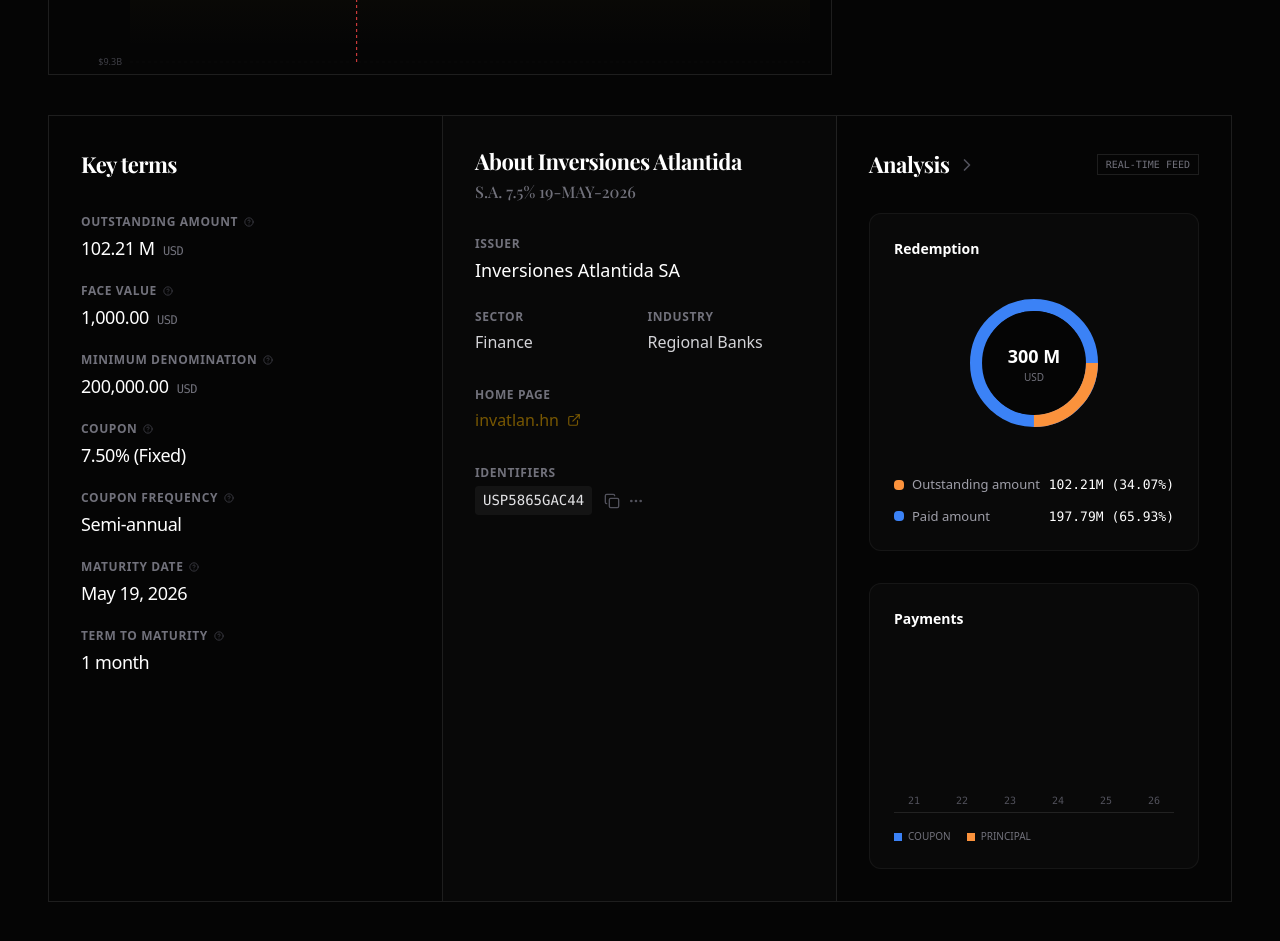
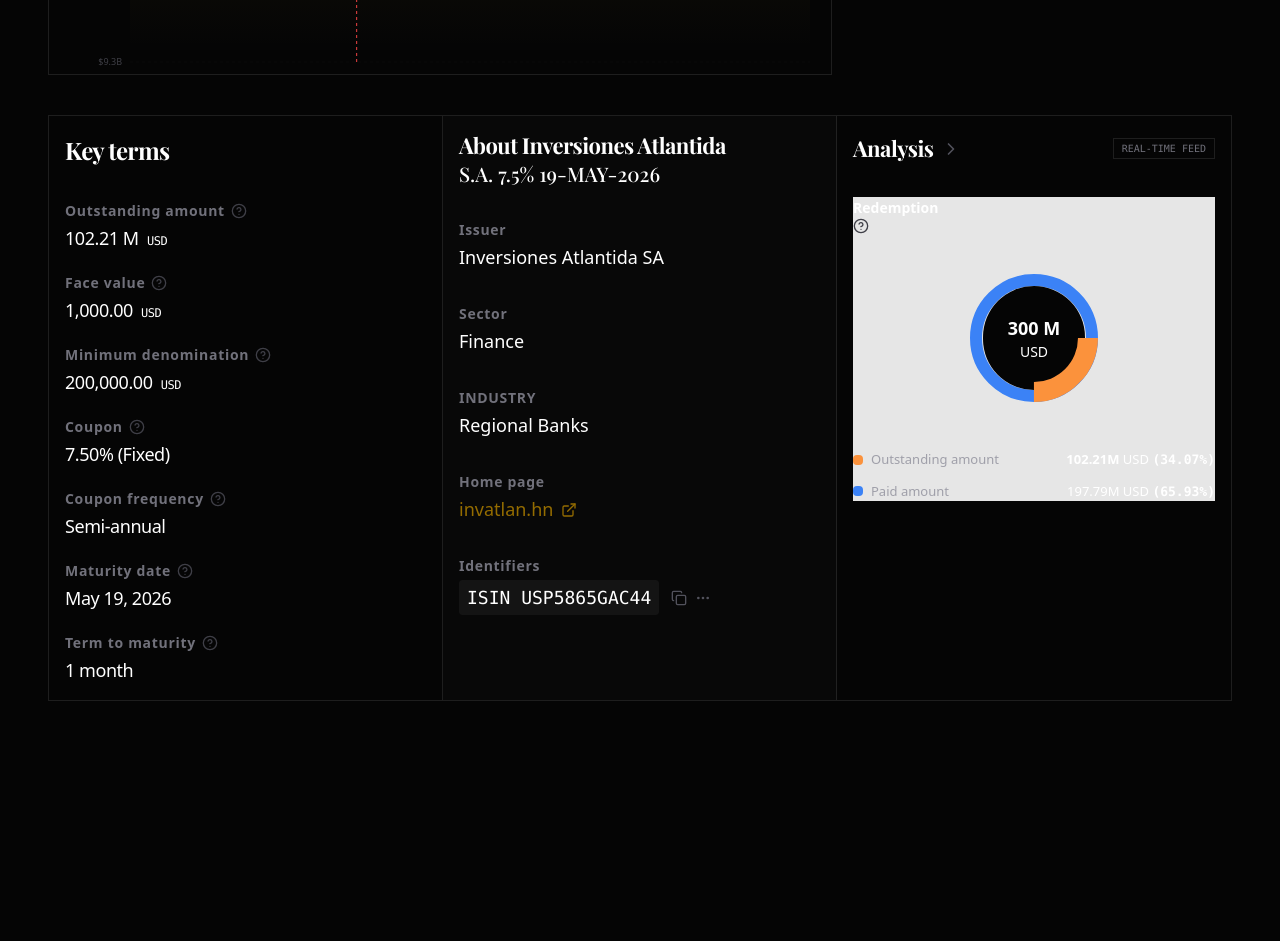
Before and after one commit to legitking4pf/DJF-site, a Next.js app: page /dashboard in a window 1280 px wide. Shown: the part 860-1801 px from the top of the page. After the commit the page ends 1609 px from the top, so only its background shows below. Built offline with nearby package versions, Linux system fonts and the light colour scheme; a web font is replaced by a local one.

Commit message:
update TechnicalDossier.tsx

```diff
--- a/src/components/dashboard/TechnicalDossier.tsx
+++ b/src/components/dashboard/TechnicalDossier.tsx
@@ -8,8 +8,8 @@ export const TechnicalDossier = () => {
     <div className="grid grid-cols-1 lg:grid-cols-3 gap-0 border border-white/10 bg-[#050505] divide-y lg:divide-y-0 lg:divide-x divide-white/10">
 
       {/* 1. KEY TERMS */}
-      <div className="p-8 space-y-7">
-        <h3 className="text-[22px] font-bold tracking-tight text-white mb-8">Key terms</h3>
+      <div className="p-4 space-y-7">
+        <h3 className="text-[24px] font-bold tracking-tight text-white mb-8">Key terms</h3>
 
         <div className="space-y-5">
           {[
@@ -22,12 +22,12 @@ export const TechnicalDossier = () => {
             { label: 'Term to maturity', value: '1 month' },
           ].map((item, i) => (
             <div key={i} className="group flex flex-col gap-1">
-              <p className="text-[12px] font-semibold text-zinc-500 uppercase tracking-wider flex items-center gap-1.5">
+              <p className="text-[14px] font-bold text-zinc-500 tracking-wider flex items-center gap-1.5">
                 {item.label}
-                <HelpCircle size={10} className="text-zinc-700 group-hover:text-gold transition-colors" />
+                <HelpCircle size={16} className="text-zinc-700 group-hover:text-gold transition-colors" />
               </p>
               <p className="text-[18px] font-light text-white tracking-tight">
-                {item.value} {item.unit && <span className="text-[12px] text-zinc-500 font-mono ml-1">{item.unit}</span>}
+                {item.value} {item.unit && <span className="text-[12px] text-white font-mono ml-1">{item.unit}</span>}
               </p>
             </div>
           ))}
@@ -35,40 +35,37 @@ export const TechnicalDossier = () => {
       </div>
 
       {/* 2. ABOUT INVERSIONES ATLANTIDA */}
-      <div className="p-8 space-y-7 bg-white/[0.01]">
+      <div className="p-4 space-y-7 bg-white/[0.01]">
         <h3 className="text-[22px] font-bold tracking-tight text-white mb-8 leading-tight">
           About Inversiones Atlantida<br />
-          <span className="text-zinc-500 text-[16px] font-medium tracking-normal">S.A. 7.5% 19-MAY-2026</span>
+          <span className="text-white text-[20px] font-medium tracking-normal">S.A. 7.5% 19-MAY-2026</span>
         </h3>
 
         <div className="space-y-6">
           <div className="flex flex-col gap-1">
-            <p className="text-[12px] font-semibold text-zinc-500 uppercase tracking-wider">Issuer</p>
-            <p className="text-[18px] text-white font-light">Inversiones Atlantida SA</p>
+            <p className="text-[14px] font-bold text-zinc-500 tracking-wider">Issuer</p>
+            <p className="text-[18px] text-white">Inversiones Atlantida SA</p>
           </div>
-
-          <div className="grid grid-cols-2 gap-4">
-            <div className="flex flex-col gap-1">
-              <p className="text-[12px] font-semibold text-zinc-500 uppercase tracking-wider">Sector</p>
-              <p className="text-[16px] text-zinc-300">Finance</p>
+            <div className="flex flex-col gap-1 pt-2">
+              <p className="text-[14px] font-bold text-zinc-500 tracking-wider">Sector</p>
+              <p className="text-[18px] text-white">Finance</p>
             </div>
-            <div className="flex flex-col gap-1">
-              <p className="text-[12px] font-semibold text-zinc-500 uppercase tracking-wider">Industry</p>
-              <p className="text-[16px] text-zinc-300">Regional Banks</p>
+            <div className="flex flex-col gap-1 pt-2">
+              <p className="text-[14px] font-bold text-zinc-500 uppercase tracking-wider">Industry</p>
+              <p className="text-[18px]">Regional Banks</p>
             </div>
-          </div>
 
           <div className="flex flex-col gap-1 pt-2">
-            <p className="text-[12px] font-semibold text-zinc-500 uppercase tracking-wider">Home page</p>
-            <a href="https://invatlan.hn" target="_blank" className="text-[16px] text-gold/80 hover:text-gold flex items-center gap-2 transition-colors">
-              invatlan.hn <ExternalLink size={14} />
+            <p className="text-[14px] font-bold text-zinc-500 tracking-wider">Home page</p>
+            <a href="https://invatlan.hn" target="_blank" className="text-[18px] text-gold flex items-center gap-2 transition-colors">
+              invatlan.hn <ExternalLink size={16} />
             </a>
           </div>
 
           <div className="flex flex-col gap-1 pt-2">
-            <p className="text-[12px] font-semibold text-zinc-500 uppercase tracking-wider">Identifiers</p>
+            <p className="text-[14px] font-bold text-zinc-500 tracking-wider">Identifiers</p>
             <div className="flex items-center gap-3">
-              <code className="text-[14px] font-mono text-zinc-200 bg-white/5 px-2 py-1 rounded">USP5865GAC44</code>
+              <code className="text-[18px] font-mono text-white bg-white/5 px-2 py-1 rounded">ISIN USP5865GAC44</code>
               <div className="flex gap-2 text-zinc-600">
                 <Copy size={16} className="cursor-pointer hover:text-white transition-colors" />
                 <MoreHorizontal size={16} className="cursor-pointer hover:text-white transition-colors" />
@@ -79,7 +76,7 @@ export const TechnicalDossier = () => {
       </div>
 
       {/* 3. ANALYSIS */}
-      <div className="p-8 space-y-8">
+      <div className="p-4 space-y-8">
         <div className="flex justify-between items-center">
           <h3 className="text-[22px] font-bold tracking-tight text-white flex items-center gap-2">
             Analysis <ChevronRight size={20} className="text-zinc-600" />
@@ -88,19 +85,19 @@ export const TechnicalDossier = () => {
         </div>
 
         {/* Redemption Donut */}
-        <div className="bg-white/[0.02] border border-white/5 rounded-xl p-6">
-          <p className="text-[14px] font-bold text-white mb-6">Redemption</p>
+        <div className="bg-white/[0.9]">
+          <p className="text-[14px] font-bold text-white mb-6">Redemption <HelpCircle size={16} className="text-zinc-700 group-hover:text-gold transition-colors" /> </p>
 
           <div className="flex justify-center items-center relative py-4">
              {/* Simple CSS Donut representation */}
              <div className="w-32 h-32 rounded-full border-[12px] border-[#3b82f6] flex items-center justify-center relative">
                 {/* Outstanding Segment (Orange - ~34%) */}
-                <div className="absolute inset-[-12px] rounded-full border-[12px] border-transparent border-t-[#fb923c] border-r-[#fb923c] rotate-[45deg]"
+                <div className="absolute inset-[-12px] rounded-full border-[20px] border-transparent border-t-[#fb923c] border-r-[#fb923c] rotate-[45deg]"
                      style={{ clipPath: 'polygon(50% 50%, 100% 0, 100% 100%, 50% 100%)' }} />
 
                 <div className="text-center bg-[#050505] w-full h-full rounded-full flex flex-col items-center justify-center m-[1px]">
                   <span className="text-lg font-bold">300 M</span>
-                  <span className="text-[10px] text-zinc-500 uppercase">USD</span>
+                  <span className="text-sm uppercase">USD</span>
                 </div>
              </div>
           </div>
@@ -111,49 +108,24 @@ export const TechnicalDossier = () => {
                 <div className="w-2.5 h-2.5 bg-[#fb923c] rounded-sm" />
                 <span className="text-zinc-400">Outstanding amount</span>
               </div>
-              <span className="text-white font-mono uppercase">102.21M (34.07%)</span>
+              <div className="text-white">
+                <span className="font-bold">102.21M</span> USD <span className="font-bold font-mono"> (34.07%)</span>
+              </div>
             </div>
             <div className="flex justify-between items-center text-[13px]">
               <div className="flex items-center gap-2">
                 <div className="w-2.5 h-2.5 bg-[#3b82f6] rounded-sm" />
                 <span className="text-zinc-400">Paid amount</span>
               </div>
-              <span className="text-white font-mono uppercase">197.79M (65.93%)</span>
+              <div>
+                <span>
+                  197.79M
+                </span> USD <span className="font-bold font-mono"> (65.93%)</span>
+
+              </div>
             </div>
           </div>
         </div>
-
-        {/* Payments Stacked Bar Chart */}
-        <div className="bg-white/[0.02] border border-white/5 rounded-xl p-6">
-           <p className="text-[14px] font-bold text-white mb-6">Payments</p>
-
-           <div className="h-40 w-full flex items-end justify-between gap-2 relative border-b border-white/10 pb-1">
-              {[
-                { yr: '21', c: 20, p: 0 },
-                { yr: '22', c: 25, p: 0 },
-                { yr: '23', c: 20, p: 15 },
-                { yr: '24', c: 18, p: 40 },
-                { yr: '25', c: 15, p: 65 },
-                { yr: '26', c: 8,  p: 102 },
-              ].map((bar, i) => (
-                <div key={i} className="flex-1 flex flex-col justify-end items-center gap-2 h-full">
-                  <div className="w-full flex flex-col justify-end group cursor-crosshair">
-                    <div className="w-full bg-[#fb923c] rounded-t-sm" style={{ height: `${(bar.p / 130) * 100}%` }} />
-                    <div className="w-full bg-[#3b82f6] rounded-b-sm" style={{ height: `${(bar.c / 130) * 100}%` }} />
-                  </div>
-                  <span className="text-[10px] font-mono text-zinc-600">{bar.yr}</span>
-                </div>
-              ))}
-           </div>
-
-           <div className="flex justify-between mt-4">
-              <div className="flex items-center gap-4">
-                <div className="flex items-center gap-1.5 text-[10px] text-zinc-500 uppercase"><div className="w-2 h-2 bg-[#3b82f6]" /> Coupon</div>
-                <div className="flex items-center gap-1.5 text-[10px] text-zinc-500 uppercase"><div className="w-2 h-2 bg-[#fb923c]" /> Principal</div>
-              </div>
-           </div>
-        </div>
-
       </div>
     </div>
   );
```
